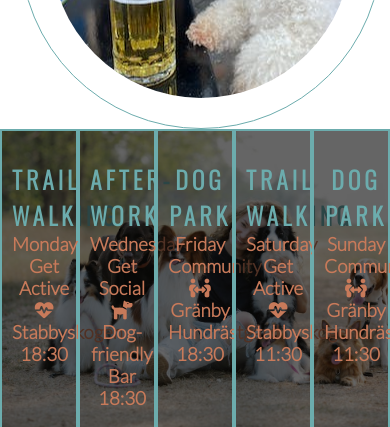
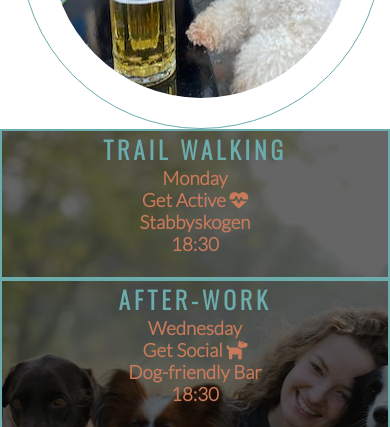
Before and after one commit to KrystalCoding/antisocial-dog-meetups, a plain HTML site: page index.html in a window 390 px wide. Shown: the part 1910-2337 px from the top of the page. Drawn offline with nearby package versions, Linux system fonts and the light colour scheme.

Commit message:
delete commented out code and fixed formatting to logistics element

```diff
--- a/assets/css/style.css
+++ b/assets/css/style.css
@@ -224,17 +224,6 @@ footer {
     color: #C87A5A;
 }
 
-/*#photos {
-    clear: both;
-    line-height: 5;
-    column-count: 4;
-}
-
-#photos img {
-    height: auto;
-    max-width: 100%;
-}*/
-
 .containter {
     clear: both;
     max-width: 1224px;
@@ -348,7 +337,7 @@ footer {
         padding: 0;
     }
 
-    #times > div {
+    #logistics > div {
         width: 100%;
         clear: both;
         height: 150px;
@@ -358,10 +347,6 @@ footer {
     hr {
         display: none;
     }
-
-    /*#photos {
-        column-count: 4;
-    }*/
 }
 
 @media screen and (max-width:950px) {
@@ -401,17 +386,9 @@ footer {
     .d-none-3 {
         display: none
     }
-
-    /*#photos {
-        column-count: 3;
-    }*/
 }
 
 @media screen and (max-width: 800px){
-    /*#photos {
-        column-count: 2;
-    }*/
-
     .d-none-2 {
         display: none
     }
```
